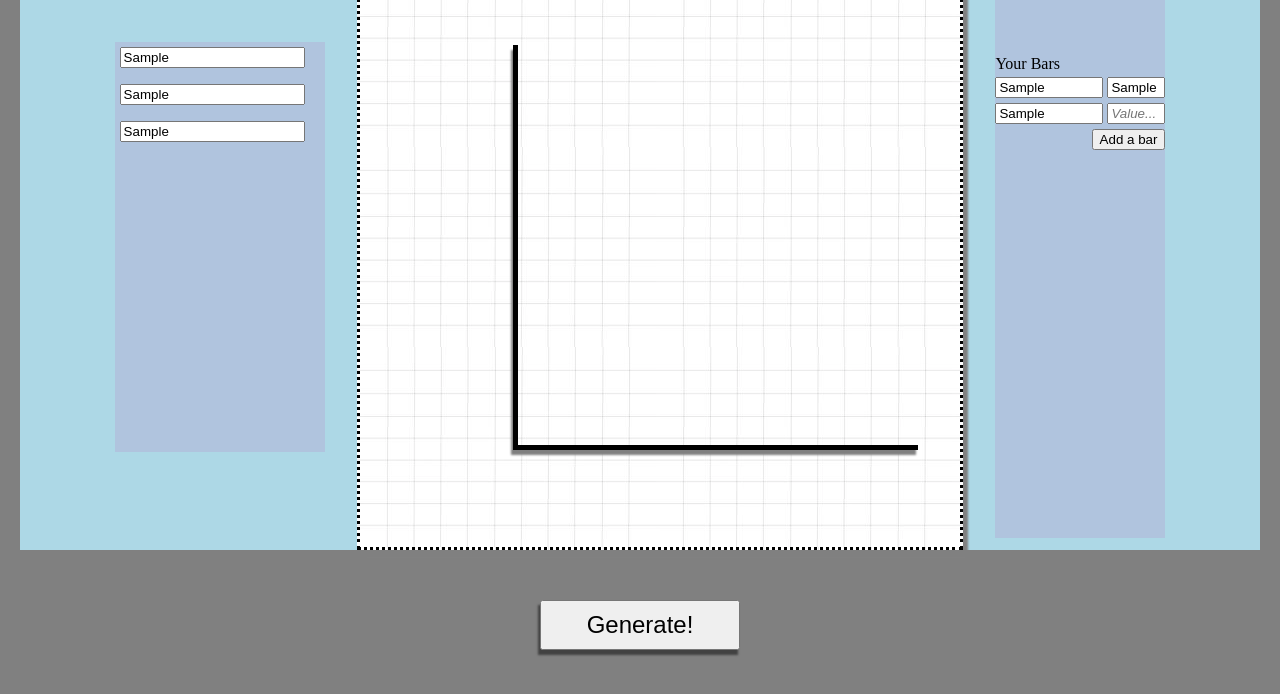
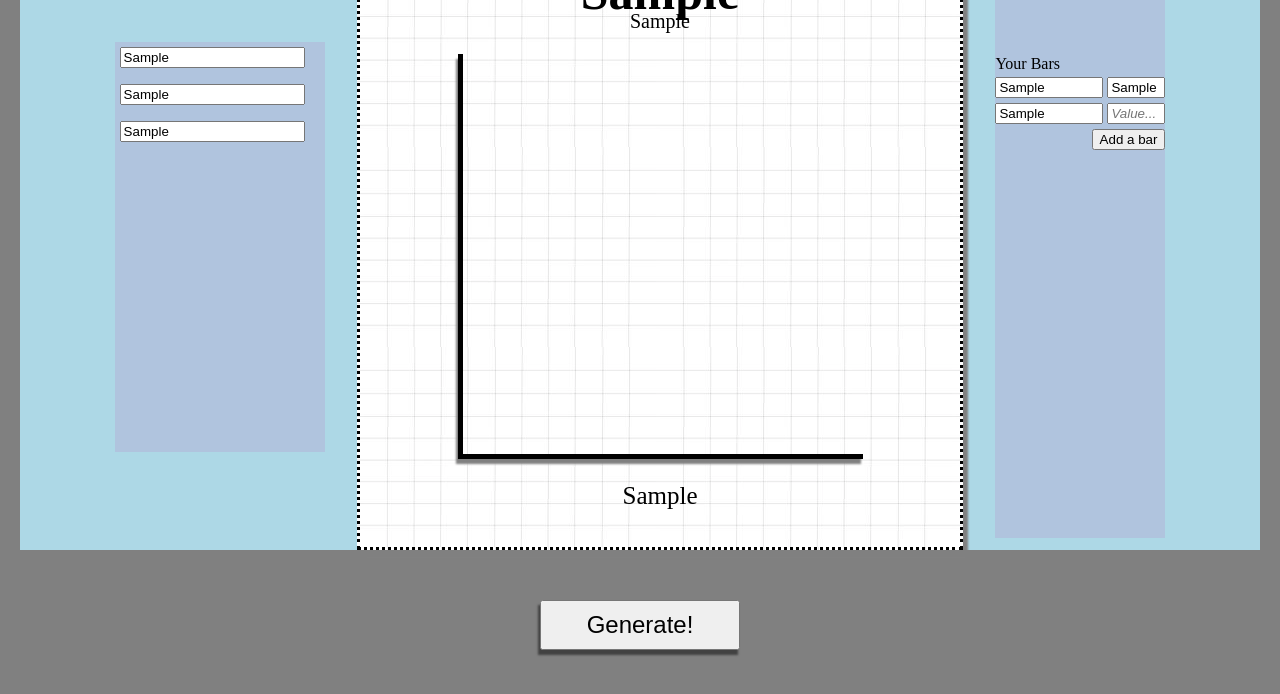
Before and after one commit to LawfulKami/BarChart, a website: page index.html in a window 1280 px wide. Both pictures are taken after typing "Sample", "Sample", "Sample", "Sample", "Sample", "Sample" into the empty fields and a click on the button "Generate!". Shown: the part 186-880 px from the top of the page. Drawn offline with Linux system fonts and the light colour scheme.

Commit message:
Interaction confirmed

```diff
--- a/barchartscripts.js
+++ b/barchartscripts.js
@@ -0,0 +1,11 @@
+let labelingForm = {
+  title: "",
+  subtitle: "",
+  yaxistext: ""
+}
+
+function updateLabel(){
+  labelingForm.title = document.getElementById("titleInput").value
+  labelingForm.subtitle = document.getElementById("subtitleInput").value
+  labelingForm.yaxistext = document.getElementById("yaxisInput").value
+}
--- a/index.html
+++ b/index.html
@@ -23,8 +23,10 @@
     </div>
 
     <div id="graph">
-    <div id="graphTitle">Hello</div>
+    <div id="graphTitle">Your Title</div>
+    <div id="graphSubtitle">Your Subtitle</div>
     <div id="axis"></div>
+    <div id="yaxisText">Y-axis text</div>
     </div>
 
     <div id="values">
@@ -35,7 +37,7 @@
     <input type="text" class="item" placeholder="Item...">
     <input type="text" class="quantity" placeholder="Value...">
     <br>
-    <button id="addVal" class="buttons" type="button" value="1">Add a bar</button>
+    <button id="addVal" class="buttons" type="button">Add a bar</button>
     </div>
   </section>
 
@@ -43,5 +45,17 @@
     <div><button id="mainInput">Generate!</button></div>
   </section>
   <div id="options"></div>
+  <script>
+    $ (document).ready(function(){
+      $("#mainInput").on("click", function(){
+        updateLabel()
+        $("#graphTitle").html(labelingForm.title);
+        $("#graphSubtitle").html(labelingForm.subtitle);
+        $("#yaxisText").html(labelingForm.yaxistext);
+      });
+    });
+  </script>
 </body>
+
+
 </html>
--- a/style.css
+++ b/style.css
@@ -106,7 +106,8 @@ body{
   border: black;
   box-shadow: 5px 5px 2px gray;
   border-style: dotted;
-  display: flex;
+  display: grid;
+
   background-image: url(graphpaper.jpg);
   align-self: center;
   float: left;
@@ -119,7 +120,17 @@ body{
 #graphTitle{
   justify-self: center;
   font-size: 50px;
-  font-style: bold;
+  font-weight: bold;
+  height: 30px;
+  padding-top: 20px;
+}
+
+#graphSubtitle{
+  justify-self: center;
+  font-size: 20px;
+  height: 30px;
+  padding-top: 5px;
+
 }
 
 #axis{
@@ -133,6 +144,13 @@ body{
   border-bottom-style: solid;
   box-shadow: -2px 5px 2px grey;
   align-self: center;
+}
+
+#yaxisText{
+  justify-self: center;
+  font-size: 25px;
+  margin-bottom: 30px;
+  margin-top: 20px;
 }
 
 #main{
```
